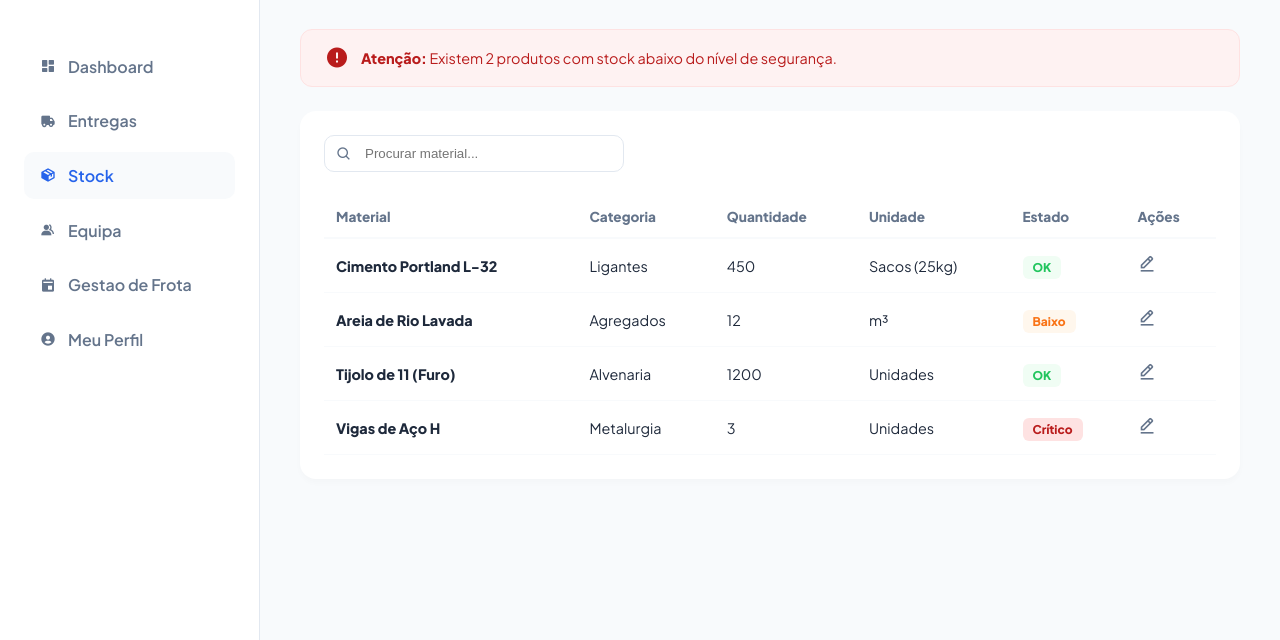
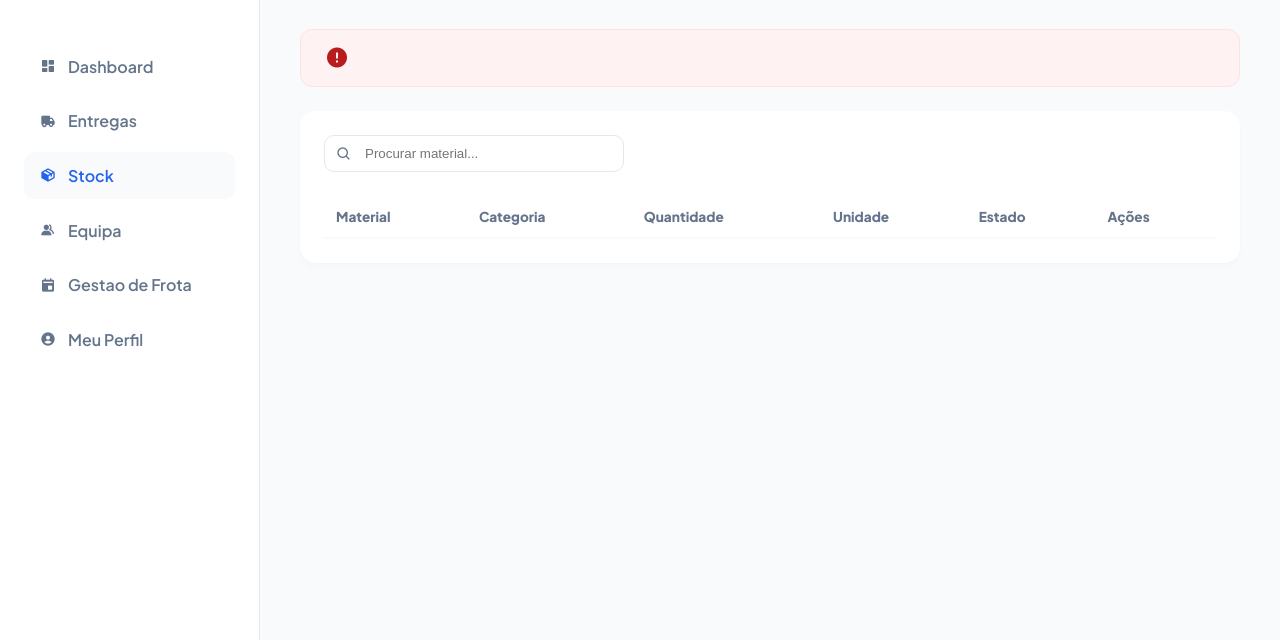
Before and after one commit to andresilvawebdeveloper/AAFGest, a website with bundled scripts: page public/stock.html in a window 1280 px wide. Shown: the part 104-744 px from the top of the page. Built offline with nearby package versions, Linux system fonts and the light colour scheme; no server answers.

Commit message:
stock updated 1.1

```diff
--- a/public/stock.html
+++ b/public/stock.html
@@ -61,7 +61,6 @@
             <section class="stock-alerts">
                 <div class="alert-banner">
                     <i class='bx bxs-error-circle'></i>
-                    <span><strong>Atenção:</strong> Existem 2 produtos com stock abaixo do nível de segurança.</span>
                 </div>
             </section>
 
@@ -84,40 +83,6 @@
                             <th>Ações</th>
                         </tr>
                     </thead>
-                    <tbody>
-                        <tr>
-                            <td><strong>Cimento Portland L-32</strong></td>
-                            <td>Ligantes</td>
-                            <td>450</td>
-                            <td>Sacos (25kg)</td>
-                            <td><span class="badge badge-green">OK</span></td>
-                            <td><button class="btn-edit"><i class='bx bx-edit-alt'></i></button></td>
-                        </tr>
-                        <tr>
-                            <td><strong>Areia de Rio Lavada</strong></td>
-                            <td>Agregados</td>
-                            <td>12</td>
-                            <td>m³</td>
-                            <td><span class="badge badge-orange">Baixo</span></td>
-                            <td><button class="btn-edit"><i class='bx bx-edit-alt'></i></button></td>
-                        </tr>
-                        <tr>
-                            <td><strong>Tijolo de 11 (Furo)</strong></td>
-                            <td>Alvenaria</td>
-                            <td>1200</td>
-                            <td>Unidades</td>
-                            <td><span class="badge badge-green">OK</span></td>
-                            <td><button class="btn-edit"><i class='bx bx-edit-alt'></i></button></td>
-                        </tr>
-                        <tr>
-                            <td><strong>Vigas de Aço H</strong></td>
-                            <td>Metalurgia</td>
-                            <td>3</td>
-                            <td>Unidades</td>
-                            <td><span class="badge badge-red">Crítico</span></td>
-                            <td><button class="btn-edit"><i class='bx bx-edit-alt'></i></button></td>
-                        </tr>
-                    </tbody>
                 </table>
             </section>
         </main>
```
